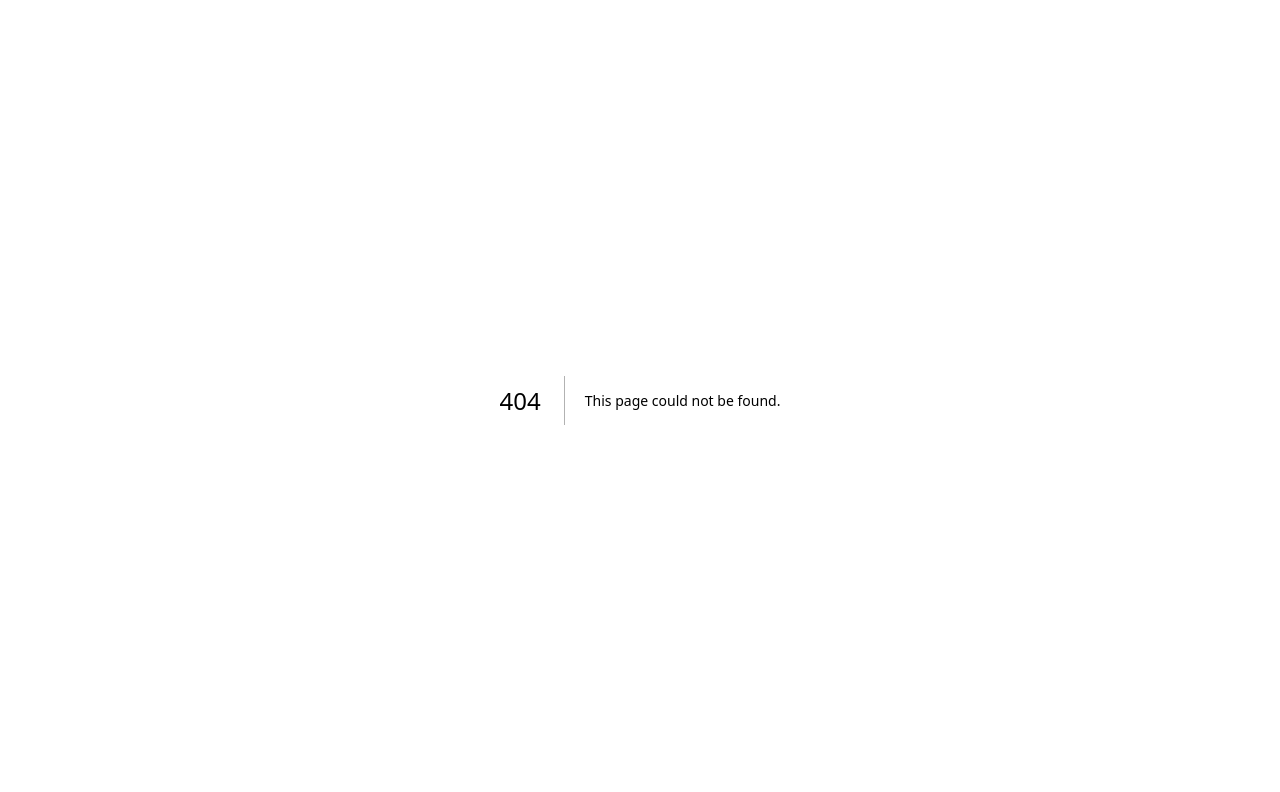
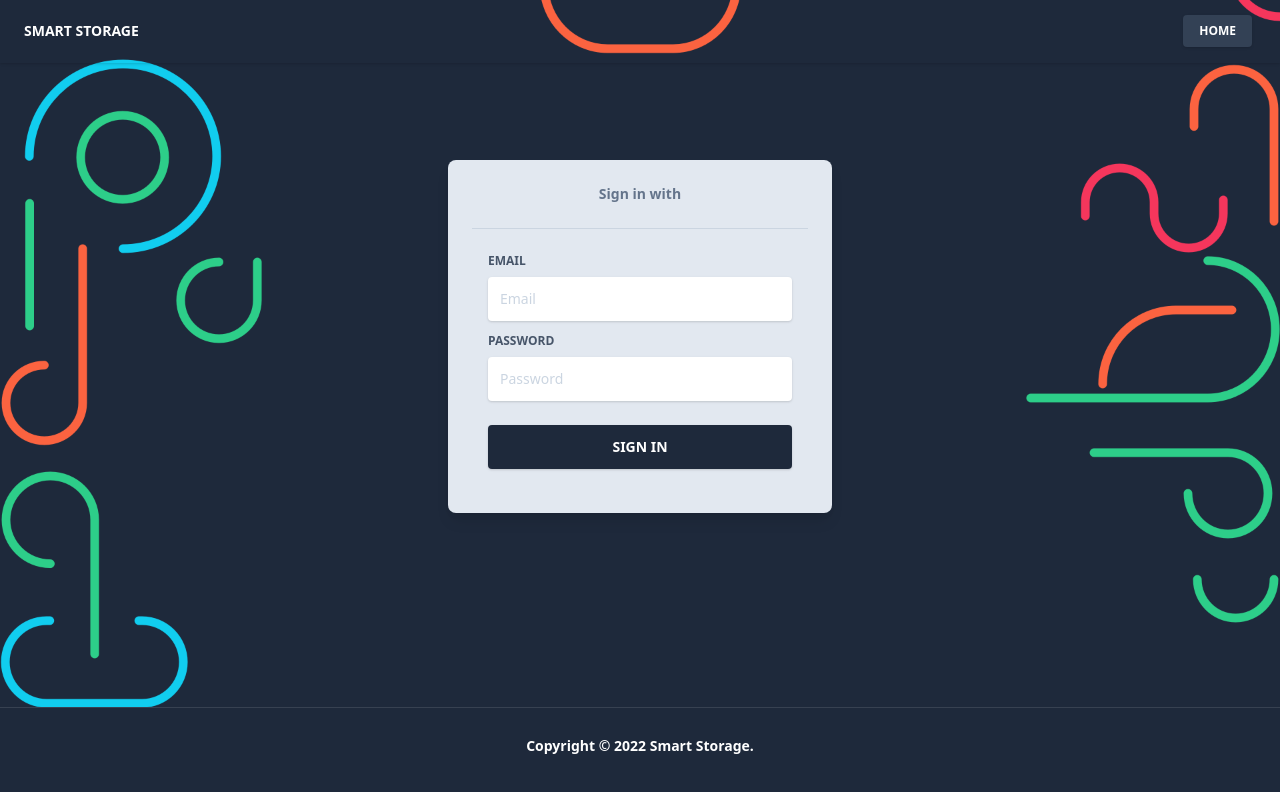
Before and after one commit to arrudadev/pi-smart-storage, a Next.js app: page /login in a window 1280 px wide. Before the commit this address had no page. Shown: the top 792 px of the page. Built offline with nearby package versions, Linux system fonts and the light colour scheme.

Commit message:
style: add Login page

```diff
--- /dev/null
+++ b/pages/login.tsx
@@ -0,0 +1,121 @@
+import Link from 'next/link';
+
+export default function Login() {
+  return (
+    <>
+      <nav className="top-0 fixed z-50 w-full flex items-center justify-between px-2 py-3 navbar-expand-lg bg-transparent shadow">
+        <div className="container px-4 mx-auto flex items-center justify-between">
+          <div className="w-full relative flex justify-between lg:w-auto lg:static lg:block lg:justify-start">
+            <Link
+              href="/"
+              className="text-white text-sm font-bold leading-relaxed inline-block mr-4 py-2 whitespace-nowrap uppercase"
+            >
+              Smart Storage
+            </Link>
+          </div>
+
+          <div className="lg:flex flex-grow items-center bg-white lg:bg-opacity-0 lg:shadow-none block">
+            <ul className="flex flex-col lg:flex-row list-none lg:ml-auto">
+              <li className="flex items-center">
+                <button
+                  className="bg-blueGray-700 text-white active:bg-blueGray-600 text-xs font-bold uppercase px-4 py-2 rounded shadow hover:shadow-lg outline-none focus:outline-none lg:mr-1 lg:mb-0 ml-3 mb-3 ease-linear transition-all duration-150"
+                  type="button"
+                >
+                  Home
+                </button>
+              </li>
+            </ul>
+          </div>
+        </div>
+      </nav>
+
+      <main>
+        <section className="relative w-full h-full py-40 min-h-screen">
+          <div
+            className="absolute top-0 w-full h-full bg-blueGray-800 bg-no-repeat bg-full"
+            style={{
+              backgroundImage: "url('/images/login-background.png')",
+            }}
+          />
+
+          <div className="container mx-auto px-4 h-full">
+            <div className="flex content-center items-center justify-center h-full">
+              <div className="w-full lg:w-4/12 px-4">
+                <div className="relative flex flex-col min-w-0 break-words w-full mb-6 shadow-lg rounded-lg bg-blueGray-200 border-0">
+                  <div className="rounded-t mb-0 px-6 py-6">
+                    <div className="text-center mb-3">
+                      <h6 className="text-blueGray-500 text-sm font-bold">
+                        Sign in with
+                      </h6>
+                    </div>
+
+                    <hr className="mt-6 border-b-1 border-blueGray-300" />
+                  </div>
+
+                  <div className="flex-auto px-4 lg:px-10 py-10 pt-0">
+                    <form>
+                      <div className="relative w-full mb-3">
+                        <label
+                          className="block uppercase text-blueGray-600 text-xs font-bold mb-2"
+                          htmlFor="email"
+                        >
+                          Email
+                        </label>
+                        <input
+                          type="email"
+                          id="email"
+                          className="border-0 px-3 py-3 placeholder-blueGray-300 text-blueGray-600 bg-white rounded text-sm shadow focus:outline-none focus:ring w-full ease-linear transition-all duration-150"
+                          placeholder="Email"
+                        />
+                      </div>
+
+                      <div className="relative w-full mb-3">
+                        <label
+                          className="block uppercase text-blueGray-600 text-xs font-bold mb-2"
+                          htmlFor="password"
+                        >
+                          Password
+                        </label>
+                        <input
+                          type="password"
+                          id="password"
+                          className="border-0 px-3 py-3 placeholder-blueGray-300 text-blueGray-600 bg-white rounded text-sm shadow focus:outline-none focus:ring w-full ease-linear transition-all duration-150"
+                          placeholder="Password"
+                        />
+                      </div>
+
+                      <div className="text-center mt-6">
+                        <button
+                          className="bg-blueGray-800 text-white active:bg-blueGray-600 text-sm font-bold uppercase px-6 py-3 rounded shadow hover:shadow-lg outline-none focus:outline-none mr-1 mb-1 w-full ease-linear transition-all duration-150"
+                          type="button"
+                        >
+                          Sign In
+                        </button>
+                      </div>
+                    </form>
+                  </div>
+                </div>
+              </div>
+            </div>
+          </div>
+        </section>
+      </main>
+
+      <footer className="absolute bottom-10 w-full">
+        <div className="container mx-auto">
+          <hr className="my-6 border-gray-700" />
+
+          <div className="px-4">
+            <div className="flex flex-wrap items-center md:justify-between justify-center">
+              <div className="w-full md:w-4/12 px-4 mx-auto text-center">
+                <div className="text-sm text-white font-semibold py-1">
+                  Copyright © {new Date().getFullYear()} Smart Storage.
+                </div>
+              </div>
+            </div>
+          </div>
+        </div>
+      </footer>
+    </>
+  );
+}
```
Also changed, not shown: .eslintrc.js, public/images/login-background.png (added).
